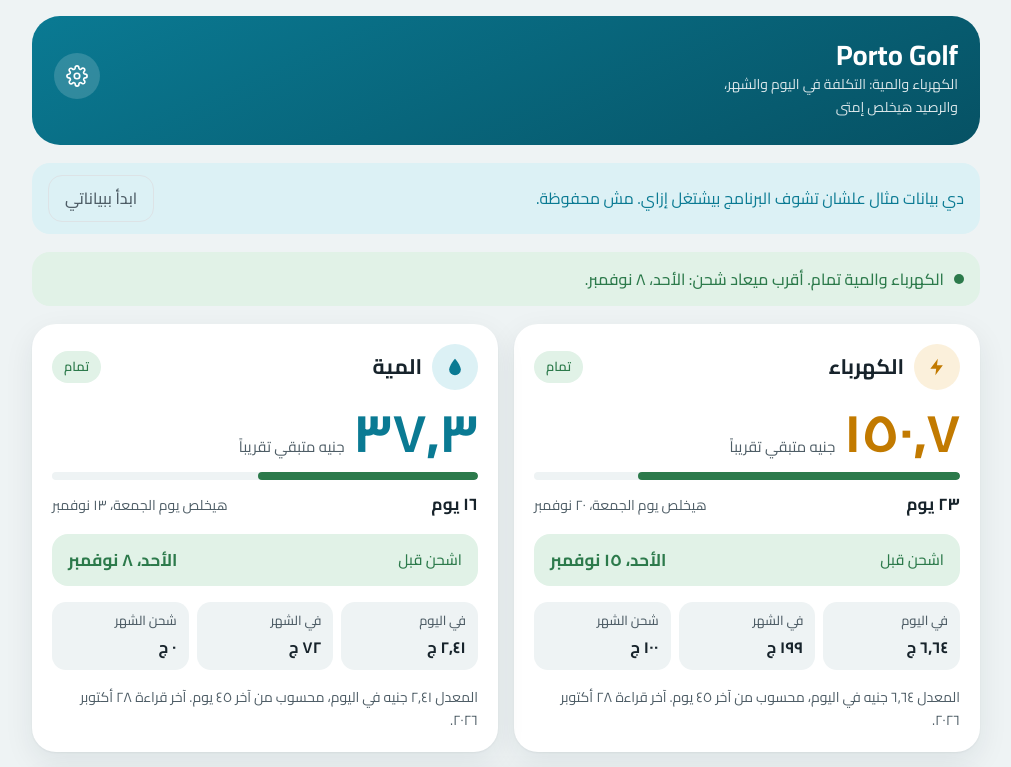
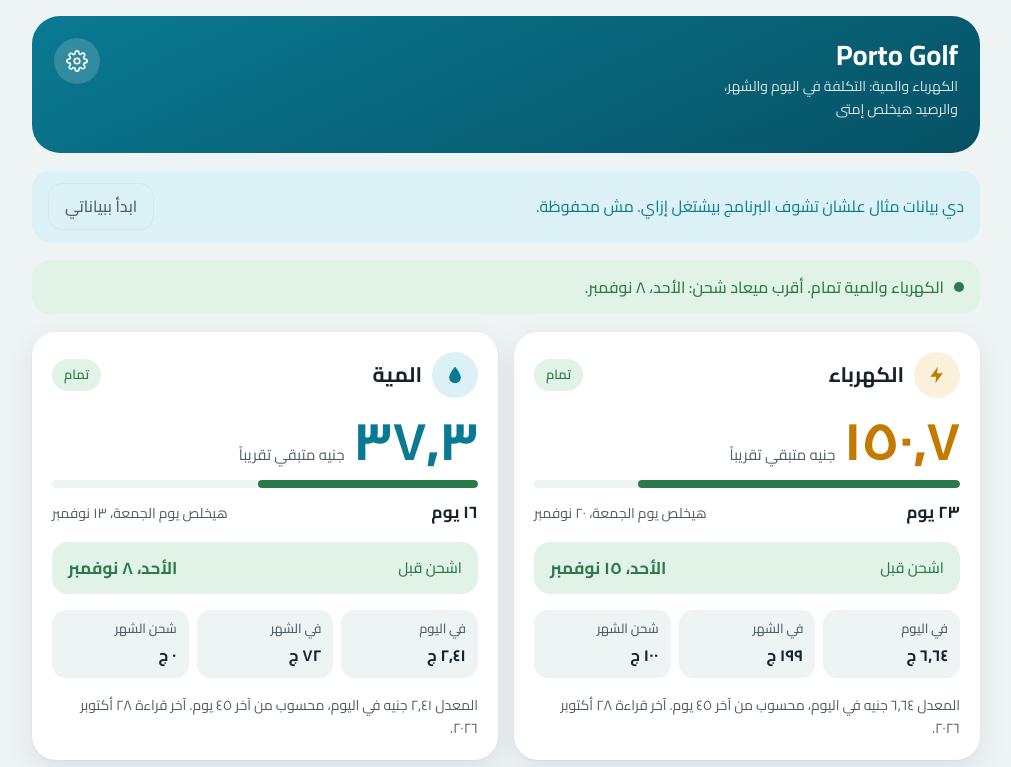
Before and after one commit to elkady591/Porto-golf, a plain HTML site: page index.html in a window 1280 px wide. Shown: the top 767 px of the page, without its empty margins (134-1145 px from the left). Drawn offline with Linux system fonts and the light colour scheme.

Commit message:
Header: keep the gear in the top corner, sync status under the title, hide the tagline once there's data

```diff
--- a/index.html
+++ b/index.html
@@ -55,9 +55,6 @@
 body{margin:0;background:var(--bg);color:var(--fg);font-family:var(--body);font-size:16px;line-height:1.65;padding-top:env(safe-area-inset-top,0px);padding-bottom:env(safe-area-inset-bottom,0px)}
 [hidden]{display:none!important}
 .wrap{max-width:980px;margin:0 auto;padding-block:24px 48px;padding-left:max(16px,env(safe-area-inset-left,0px));padding-right:max(16px,env(safe-area-inset-right,0px));display:grid;gap:20px}
-header{display:flex;align-items:flex-start;justify-content:space-between;gap:12px}
-.head-side{display:flex;flex-direction:column;align-items:flex-end;gap:6px}
-[dir="rtl"] .head-side{align-items:flex-start}
 h1{font-family:var(--display);font-weight:700;font-size:30px;margin:0;line-height:1.25}
 h2{font-family:var(--display);font-weight:700;font-size:20px;margin:0;text-wrap:balance}
 h3{font-size:17px;margin:0;font-weight:700}
@@ -212,9 +209,14 @@
 .month-rech span{font-weight:500;font-size:14px} .month-rech b{font-size:17px} .month-rech small{font-size:13px;opacity:.85}
 .month-rech.none{background:var(--bg);color:var(--muted);font-size:14px}
 
-/* Summary layout */
-header{flex-wrap:wrap}
-.head-next{order:3;flex-basis:100%;display:grid;gap:2px;background:rgba(255,255,255,.14);border-radius:18px;padding:14px 16px}
+/* Header: title + gear on one row, next-recharge box full width below */
+header{display:grid;grid-template-columns:minmax(0,1fr) auto;gap:14px 12px;align-items:start}
+.head-title{grid-column:1;grid-row:1;display:grid;gap:2px;min-width:0}
+.head-side{grid-column:2;grid-row:1;display:block}
+.head-title .save{display:inline-flex;align-items:center;gap:6px;font-size:13px;margin-top:4px}
+.head-title .save:not(:empty)::before{content:"";width:7px;height:7px;border-radius:50%;background:currentColor;opacity:.9}
+header:has(#headNext:not([hidden])) .sub{display:none}
+.head-next{grid-column:1/-1;display:grid;gap:2px;background:rgba(255,255,255,.14);border-radius:18px;padding:14px 16px}
 .head-next>span{opacity:.85;font-size:14px}
 .head-next>b{font-size:21px;display:flex;align-items:center;gap:8px;flex-wrap:wrap}
 .glyph-s{display:inline-grid}
@@ -239,16 +241,16 @@
 <body>
 <div class="wrap">
   <header>
-    <div>
+    <div class="head-title">
       <h1>Porto Golf</h1>
       <p class="sub" data-i18n="sub"></p>
+      <span class="save" id="saveState"></span>
     </div>
     <div class="head-next" id="headNext" hidden></div>
     <div class="head-side">
       <button type="button" class="gear" id="gearBtn" data-i18n-aria="settings">
         <svg viewBox="0 0 24 24" fill="none" stroke="currentColor" stroke-width="1.8" stroke-linecap="round" stroke-linejoin="round" aria-hidden="true"><circle cx="12" cy="12" r="3"/><path d="M19.4 15a1.7 1.7 0 0 0 .3 1.8l.1.1a2 2 0 1 1-2.8 2.8l-.1-.1a1.7 1.7 0 0 0-1.8-.3 1.7 1.7 0 0 0-1 1.5V21a2 2 0 1 1-4 0v-.1a1.7 1.7 0 0 0-1.1-1.5 1.7 1.7 0 0 0-1.8.3l-.1.1a2 2 0 1 1-2.8-2.8l.1-.1a1.7 1.7 0 0 0 .3-1.8 1.7 1.7 0 0 0-1.5-1H3a2 2 0 1 1 0-4h.1a1.7 1.7 0 0 0 1.5-1.1 1.7 1.7 0 0 0-.3-1.8l-.1-.1a2 2 0 1 1 2.8-2.8l.1.1a1.7 1.7 0 0 0 1.8.3H9a1.7 1.7 0 0 0 1-1.5V3a2 2 0 1 1 4 0v.1a1.7 1.7 0 0 0 1 1.5 1.7 1.7 0 0 0 1.8-.3l.1-.1a2 2 0 1 1 2.8 2.8l-.1.1a1.7 1.7 0 0 0-.3 1.8V9a1.7 1.7 0 0 0 1.5 1H21a2 2 0 1 1 0 4h-.1a1.7 1.7 0 0 0-1.5 1z"/></svg>
       </button>
-      <span class="save" id="saveState"></span>
     </div>
   </header>
 
--- a/sw.js
+++ b/sw.js
@@ -1,5 +1,5 @@
 // Offline shell + background reminder check for Porto Golf.
-const SHELL = "chalet-shell-v24";
+const SHELL = "chalet-shell-v25";
 const FILES = ["./", "./index.html", "./manifest.webmanifest", "./icon-192.png", "./icon-512.png"];
 
 self.addEventListener("install", e => {
```
